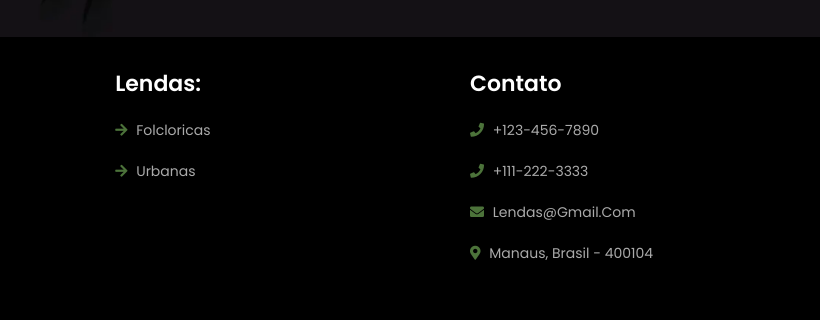
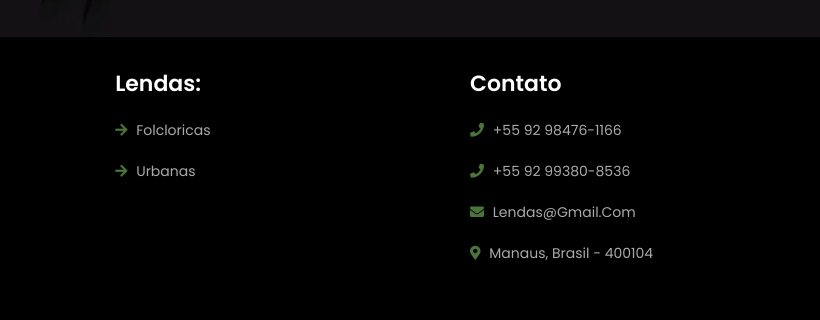
Before and after one commit to kirkdouglasouza/blog-lendas, a plain HTML site: page index.html in a window 1280 px wide. Shown: the part 1368-1688 px from the top of the page, 0-820 px from the left. Drawn offline with nearby package versions, Linux system fonts and the light colour scheme.

Commit message:
Update index.html

```diff
--- a/index.html
+++ b/index.html
@@ -7,7 +7,6 @@
     <title>Lendas</title>
 
     <link rel="shortcut icon" href="image/logo.png" type="image/x-icon">
-
     <link rel="stylesheet" href="https://unpkg.com/aos@next/dist/aos.css" />
     <link rel="stylesheet" href="https://unpkg.com/swiper@7/swiper-bundle.min.css" />
     <link rel="stylesheet" href="https://cdnjs.cloudflare.com/ajax/libs/font-awesome/5.15.4/css/all.min.css">
@@ -63,8 +62,8 @@
 
         <div class="box" data-aos="fade-up">
             <h3>Contato</h3>
-            <a href="#"> <i class="fas fa-phone"></i> +123-456-7890 </a>
-            <a href="#"> <i class="fas fa-phone"></i> +111-222-3333 </a>
+            <a href="#"> <i class="fas fa-phone"></i> +55 92 98476-1166 </a>
+            <a href="#"> <i class="fas fa-phone"></i> +55 92 99380-8536 </a>
             <a href="#"> <i class="fas fa-envelope"></i> lendas@gmail.com </a>
             <a href="#"> <i class="fas fa-map-marker-alt"></i> manaus, brasil - 400104 </a>
         </div>
```
